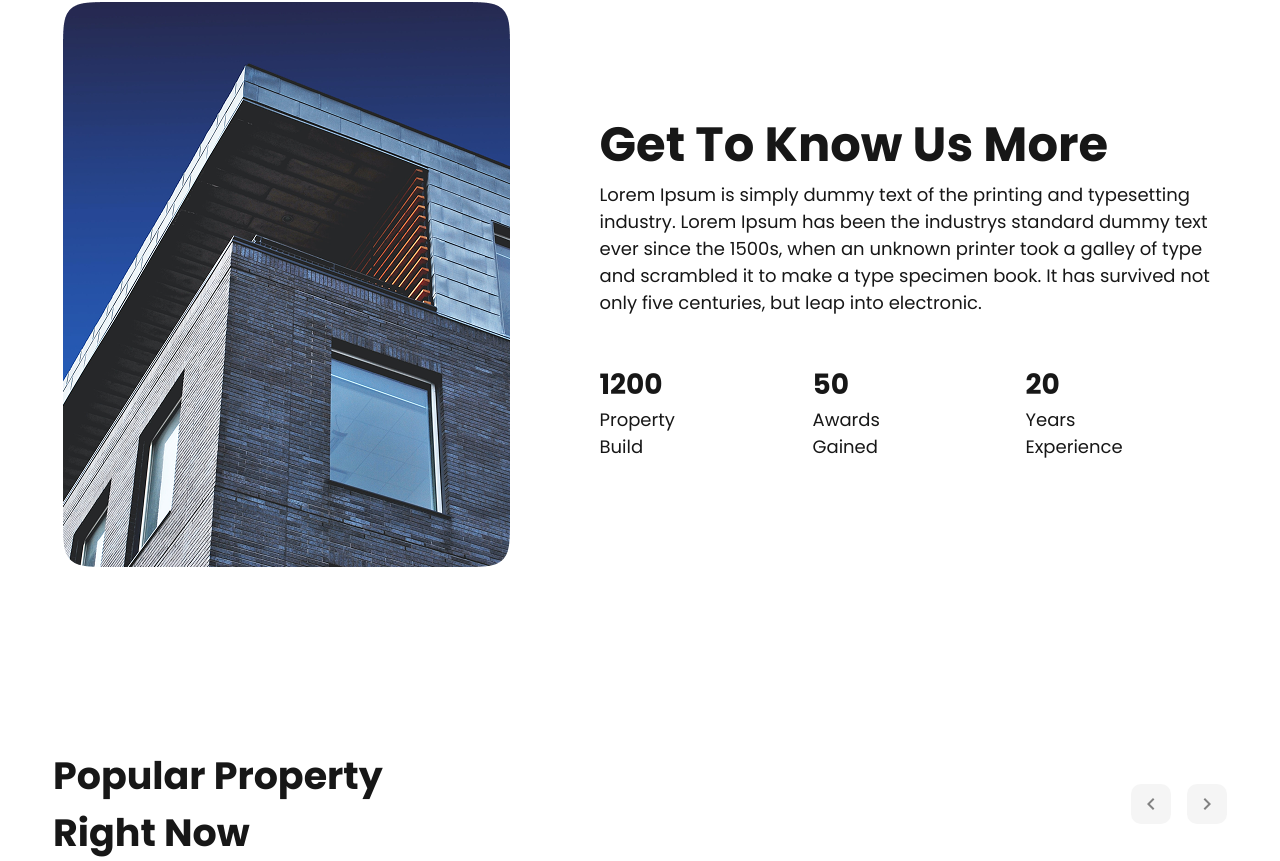
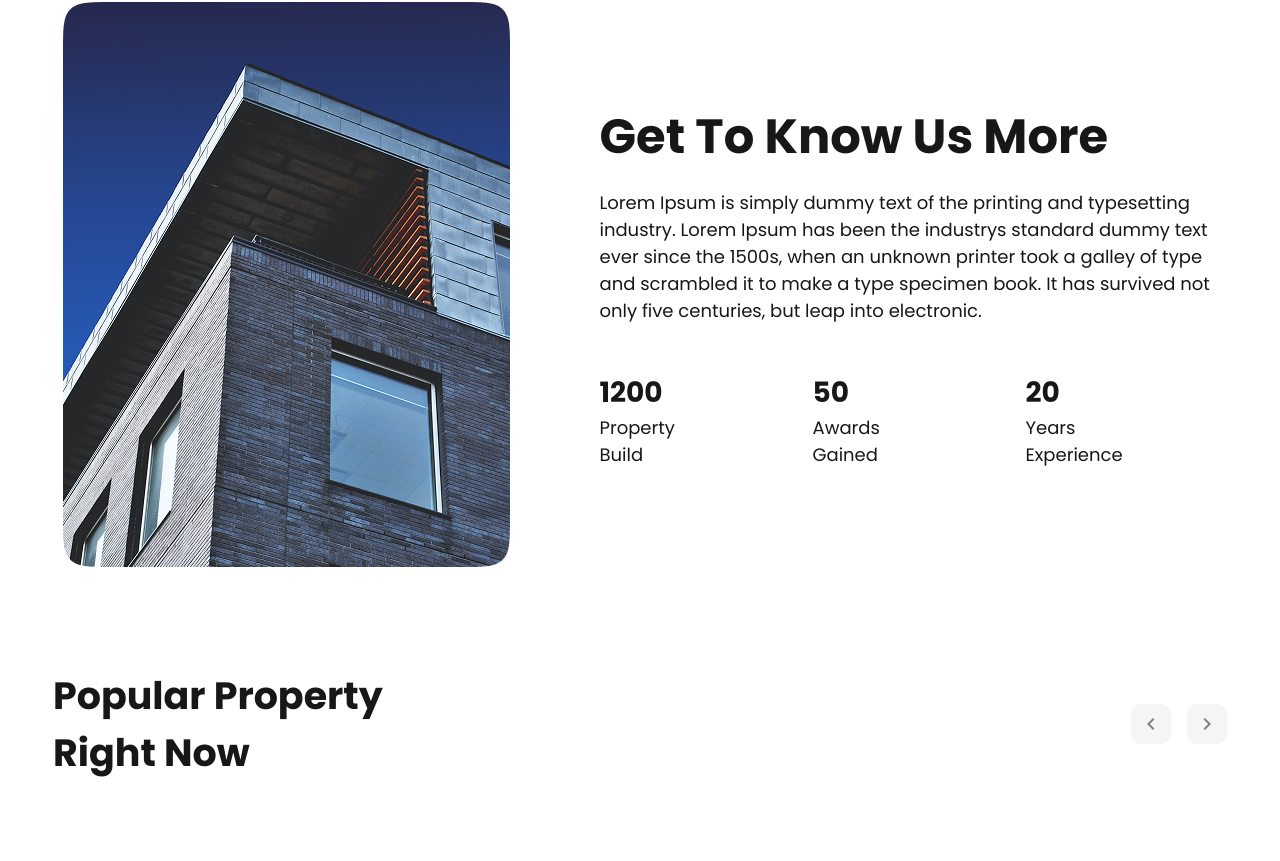
Before and after one commit to muhammadarii/RiPlaylist, a Next.js app: page / in a window 1280 px wide. Shown: the part 898-1759 px from the top of the page. After the commit the page ends 1679 px from the top, so only its background shows below. Built offline with nearby package versions, Linux system fonts and the light colour scheme.

Commit message:
feat: Update spacing in InformationSection and PopularSection for improved layout

```diff
--- a/src/components/sections/InformationSection.tsx
+++ b/src/components/sections/InformationSection.tsx
@@ -10,7 +10,7 @@ const InformationSection = () => {
         </div>
         <div className="flex flex-col items-start justify-center">
           <h1 className="text-[48px] font-semibold">Get To Know Us More</h1>
-          <p className="text-[18px] font-[#BDBDBD] w-[618px]">
+          <p className="text-[18px] font-[#BDBDBD] w-[618px] mt-4">
             Lorem Ipsum is simply dummy text of the printing and typesetting
             industry. Lorem Ipsum has been the industrys standard dummy text
             ever since the 1500s, when an unknown printer took a galley of type
--- a/src/components/sections/PopularSection.tsx
+++ b/src/components/sections/PopularSection.tsx
@@ -2,7 +2,7 @@ import React from "react";
 
 const PopularSection = () => {
   return (
-    <div className="flex flex-col items-center justify-center mt-[180px]">
+    <div className="flex flex-col items-center justify-center mt-[100px]">
       <div className="flex flex-row items-center justify-between gap-[677px]">
         <h1 className="w-[401px] text-[38px] font-semibold">
           Popular Property Right Now
```
